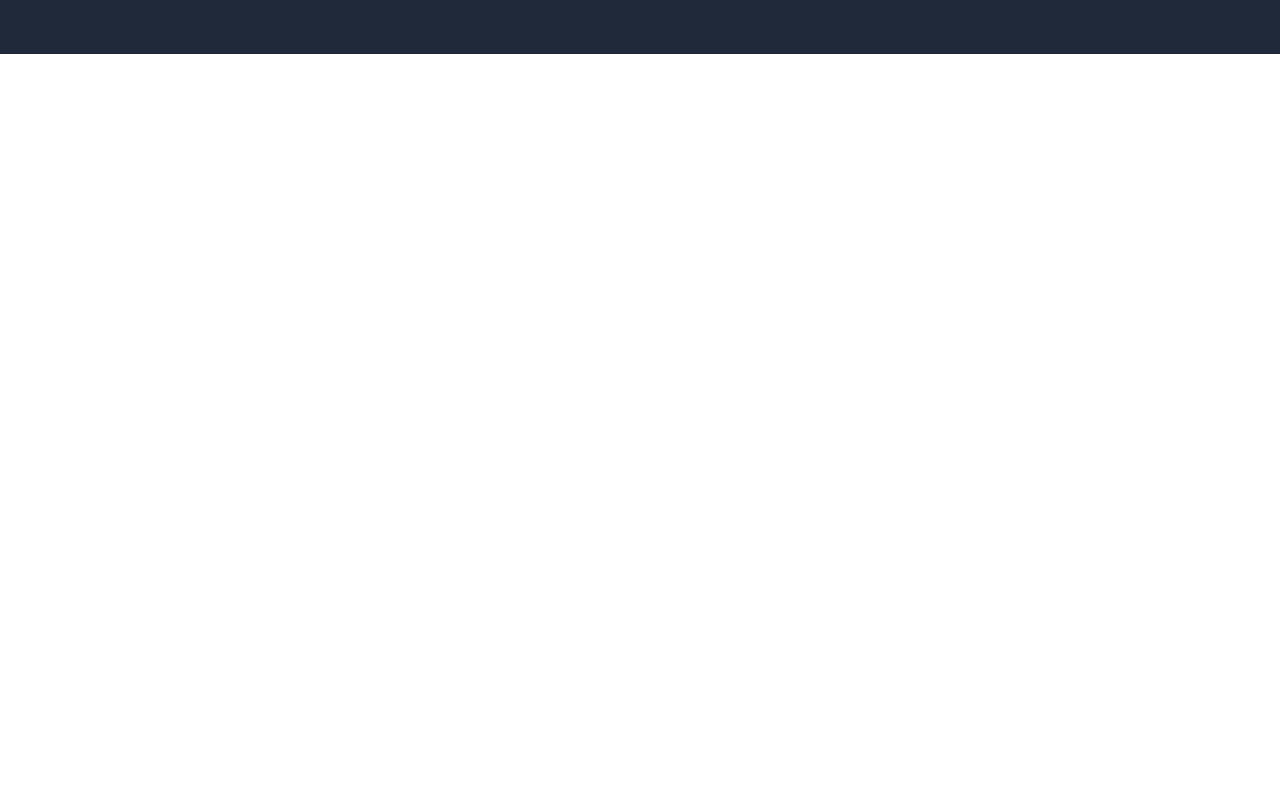
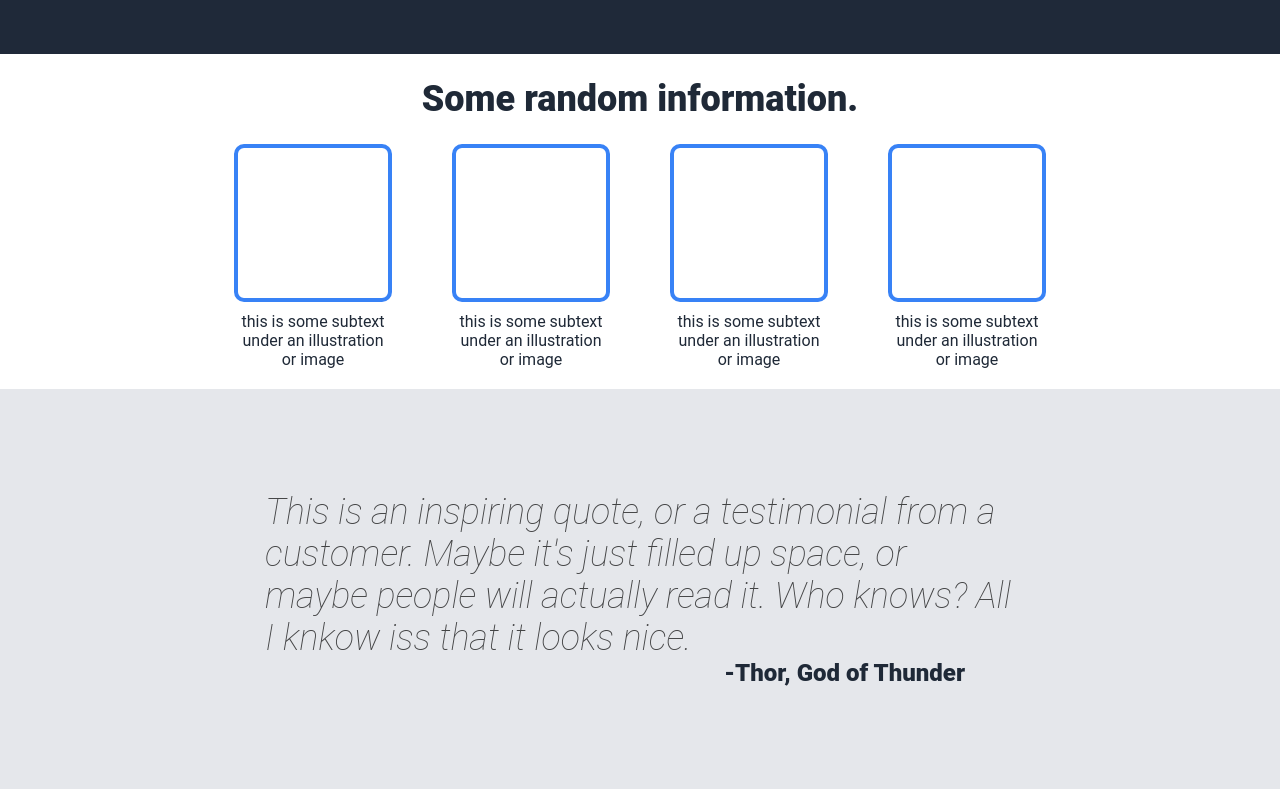
Before and after one commit to epicSpark/landing-page, a plain HTML site: page index.html in a window 1280 px wide. Shown: the part 438-1227 px from the top of the page. Before the commit the page ends 800 px from the top, so only its background shows below. Drawn offline with Linux system fonts and the light colour scheme.

Commit message:
Style random info & quote

```diff
--- a/index.html
+++ b/index.html
@@ -32,7 +32,43 @@
                 <img src="shib.webp">
             </div>
         </div>
+        <div class="info">
+            <div class="header">
+                <h1>Some random information.</h1>
+            </div>
+            <div class="content">
+                <div class="card">
+                    <div class="box"></div>
+                    <p>this is some subtext under an illustration or image</p>
+                </div>
+                <div class="card">
+                    <div class="box"></div>
+                    <p>this is some subtext under an illustration or image</p>
+                </div>
+                <div class="card">
+                    <div class="box"></div>
+                    <p>this is some subtext under an illustration or image</p>
+                </div>
+                <div class="card">
+                    <div class="box"></div>
+                    <p>this is some subtext under an illustration or image</p>
+                </div>
+            </div>
+        </div>
 
+        <div class="quote-container">
+            <div class="box">
+                <div class="quote">
+                    <p><i>This is an inspiring quote, or a testimonial from a customer.
+                        Maybe it's just filled up space, or maybe people will actually read it.
+                        Who knows? All I knkow iss that it looks nice.</i>
+                    </p>
+                </div>
+                <div class="author">
+                    <p>-Thor, God of Thunder</p>
+                </div>
+            </div>
+        </div>
     </div>
 </body>
 </html>
--- a/landingPage.css
+++ b/landingPage.css
@@ -1,3 +1,7 @@
+html {
+    scroll-behavior: smooth;
+}
+
 body {
     margin: 0px;
     border: 0px;
@@ -53,6 +57,7 @@ body {
     padding: 50px;
     display: flex;
     text-align: left;
+    justify-content: center;
 }
 
 .text {
@@ -99,3 +104,83 @@ body {
     width: auto;
     background: grey;
 }
+
+/* Info */
+
+.info {
+    padding: 0px 50px 20px 50px;
+    display: flex;
+    justify-content: center;
+    flex-direction: column;
+    align-items: center;
+}
+
+.header h1 {
+    font-size: 36px;
+    font-weight: 900;
+    color: #1f2937;
+}
+
+.content{
+    display: flex;
+    justify-content: center;
+    gap: 60px;
+}
+
+.card .box {
+    width: 150px;
+    height: 150px;
+    border: 4px solid #3882f6;
+    border-radius: 10px;
+}
+
+.card p {
+    width: 150px;
+    height: auto;
+    text-align: center;
+    font-size: 16px;
+    color: #1f2937;
+    margin: 0px auto;
+    padding-top: 10px;
+}
+
+/* Quote */
+
+
+.quote-container {
+    height: 400px;
+    background-color: #e5e7eb;
+    display: flex;
+    flex-direction: row;
+    justify-content: center;
+    align-items: center;
+}
+
+.quote-container .box {
+    flex-basis: 750px;
+    padding: 50px 100px 50px 100px;
+}
+
+.quote {
+    opacity: 0.7;
+}
+
+.quote p{
+    font-size: 36px;
+    font-weight: 100;
+    margin: 0px;
+}
+
+.author {
+    padding-right: 50px;
+    margin: 0px;
+    align-items: right;
+}
+
+.author p {
+    text-align: right;
+    margin: 0px;
+    font-size: 24px;
+    font-weight: 900;
+    color: #1f2937;
+}
```
